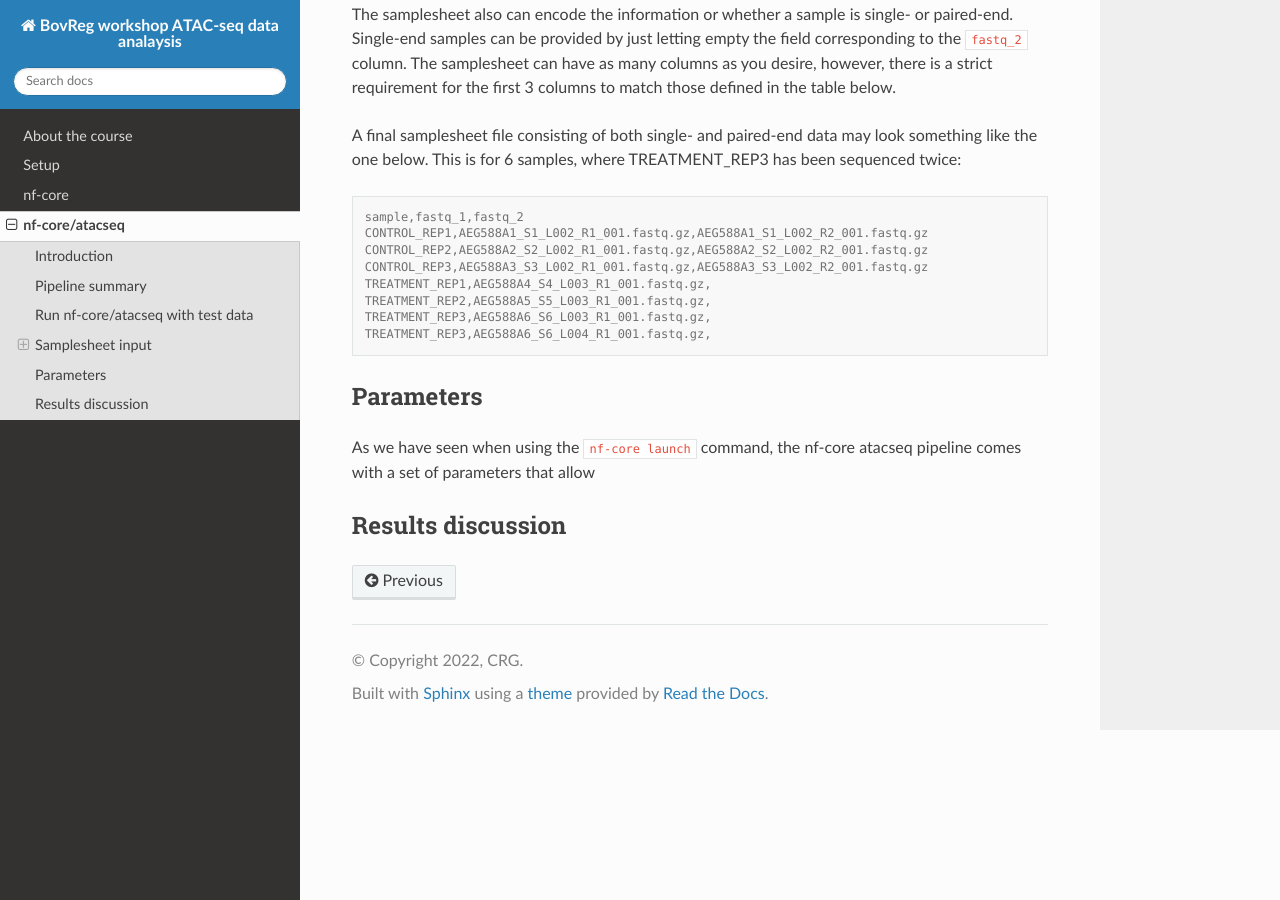
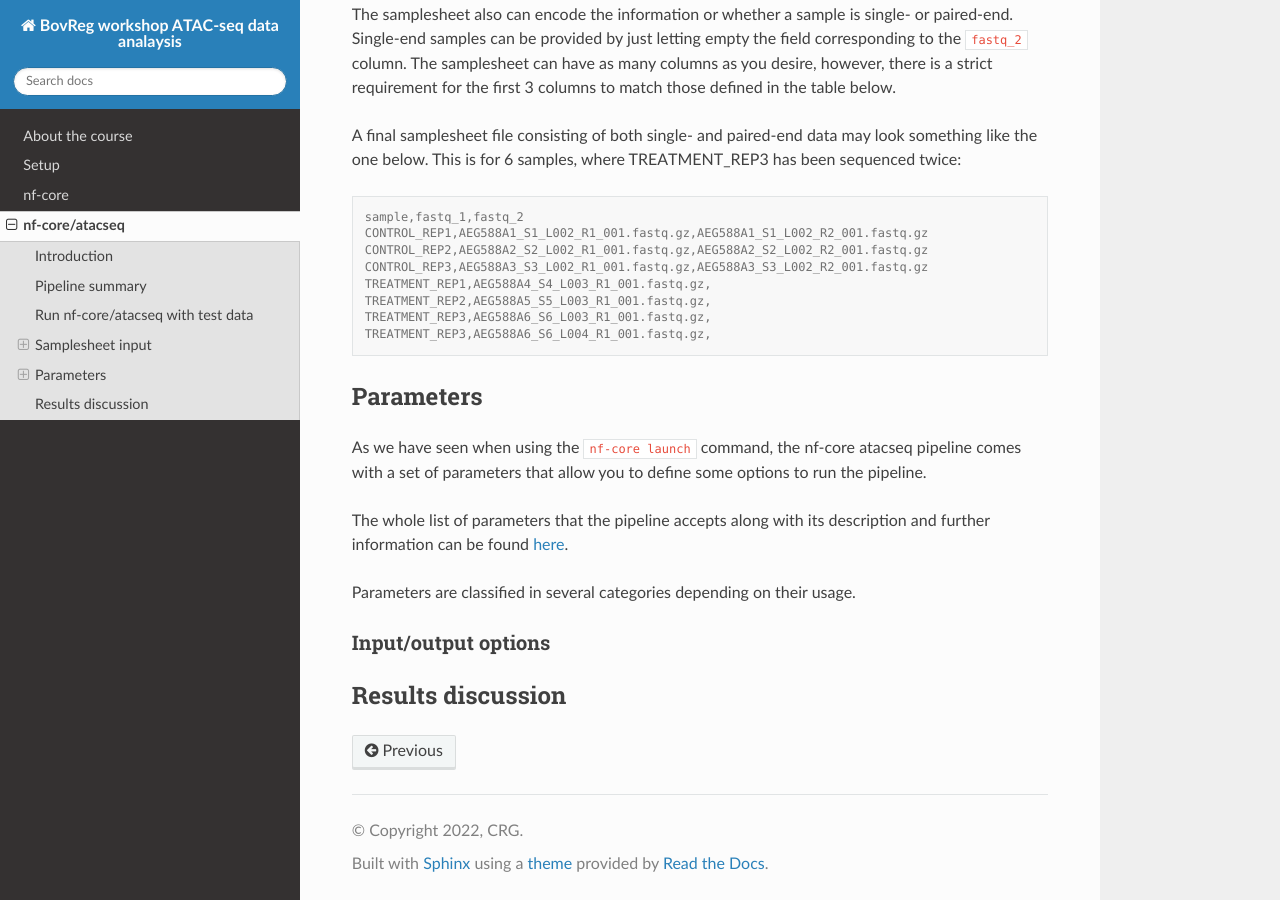
Before and after one commit to BovReg/atacseq-workshop-limoges, a Sphinx documentation site: the page built from docs/ATAC-seq_pipeline.rst, in a window 1280 px wide and 900 px high, scrolled down 4215 px. Built offline with Sphinx 7.4.7 and the Read the Docs theme 2.0.0, drawn with Linux system fonts in a browser that asks for light colours.

Commit message:
More stuff

```diff
--- a/docs/ATAC-seq_pipeline.rst
+++ b/docs/ATAC-seq_pipeline.rst
@@ -195,7 +195,18 @@ This is for 6 samples, where TREATMENT_REP3 has been sequenced twice:
 Parameters
 ==========
 
-As we have seen when using the ``nf-core launch`` command, the nf-core atacseq pipeline comes with a set of parameters that allow
+As we have seen when using the ``nf-core launch`` command, the nf-core atacseq pipeline comes with a set of parameters that allow you to define
+some options to run the pipeline.
+
+The whole list of parameters that the pipeline accepts along with its description and further information can be found
+`here <https://nf-co.re/atacseq/dev/parameters>`_.
+
+Parameters are classified in several categories depending on their usage.
+
+Input/output options
+--------------------
+
+
 
 .. (something such as discussing some of the important parameters)
 
--- a/docs/setup.rst
+++ b/docs/setup.rst
@@ -22,14 +22,14 @@ Steps to launch the AWS cloud 9 environment
 
 For this tutorial, we will use the `AWS Cloud 9 virtual environment <https://aws.amazon.com/en/cloud9/>`_.
 
-Below we included the list with all the users name created that you need together with the `CBCRG <https://www.crg.eu/en/cedric_notredame">`_ account ID to sign in the AWS console and launch the enviroment.
+Below we included the list with all the users name created that you need together with the `CBCRG <https://www.crg.eu/en/cedric_notredame">`_ account ID to sign in the AWS console and launch the environment.
 
 1. Open this address on your browser:  https://eu-west-1.console.aws.amazon.com/cloud9/home
 2. Once you are in the AWS login page, select **IAM USER** and please fill the credentials below:
 
     Account ID: 885800555707
 
-    IAM user name: Check `this <https://docs.google.com/spreadsheets/d/1X4z9bUGzJnS1Ogm1Z8tm8A9NnVhZiJGq/edit?usp=sharing&ouid=113761000134872093168&rtpof=true&sd=true>`_ google spreadsheet to check the user assigned to you.
+    IAM user name: Check `this <https://docs.google.com/spreadsheets/d/1X4z9bUGzJnS1Ogm1Z8tm8A9NnVhZiJGq/edit?usp=sharing&ouid=113761000134872093168&rtpof=true&sd=true>`_ google spreadsheet to check the user assigned to you (under the ``user`` column).
 
     Password: provided by the organization during the session.
 
```
Also changed, not shown: other parts of docs/ATAC-seq_pipeline.rst (+2 -0 lines).
